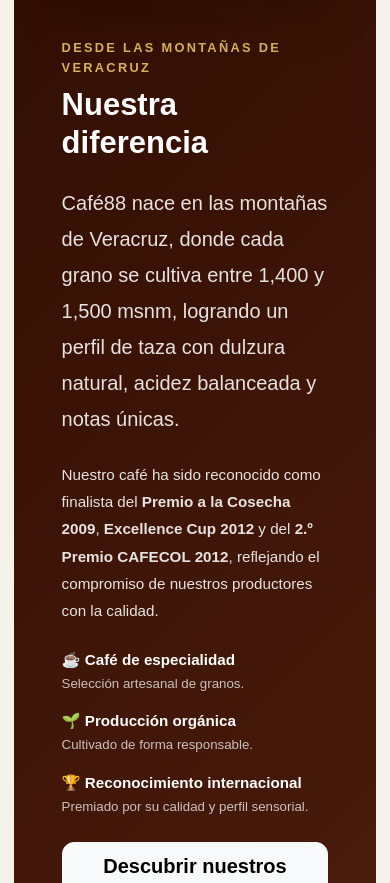
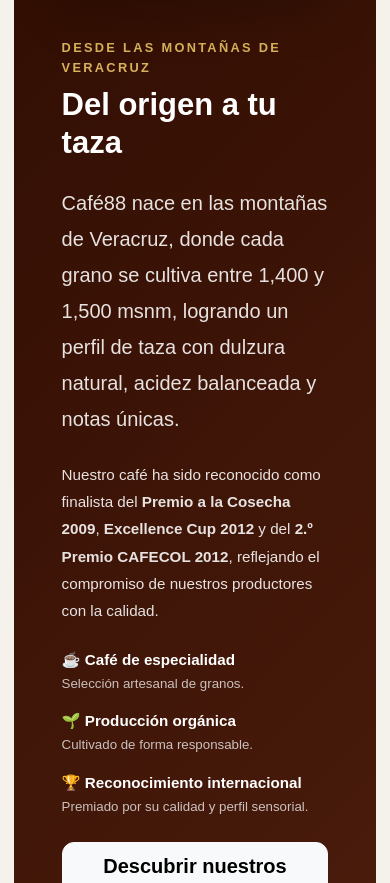
Before and after one commit to olafcazarez1/cafe88-site, a Nuxt app: page / in a window 390 px wide. Shown: the part 3258-4141 px from the top of the page. Built offline with nearby package versions, Linux system fonts and the light colour scheme; no server answers.

Commit message:
! UI Mobile adjusments

```diff
--- a/app/pages/index.vue
+++ b/app/pages/index.vue
@@ -119,7 +119,7 @@
           </span>
 
           <h2 class="fw-bold display-5 mt-2 mb-4">
-            Nuestra diferencia
+            Del origen a tu taza
           </h2>
 
           <p class="lead mb-4">
```
